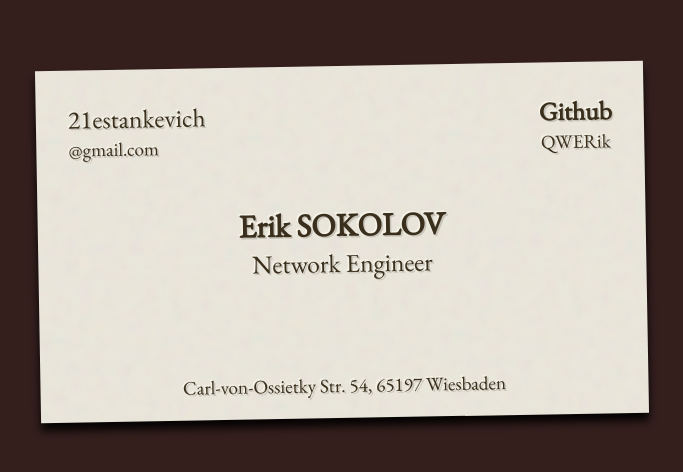
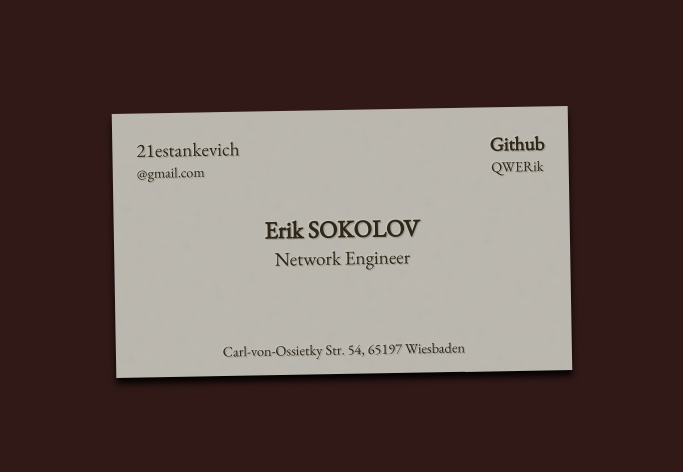
Before and after one commit to eriksokolov/sv, a SvelteKit app: page / in a window 1280 px wide. Shown: the part 166-638 px from the top of the page, without its empty margins (298-981 px from the left). Built offline with nearby package versions, Linux system fonts and the light colour scheme.

Commit message:
change background color, apply shadow

```diff
--- a/src/routes/+page.svelte
+++ b/src/routes/+page.svelte
@@ -10,11 +10,19 @@
   display: grid;
   place-items: center;
   font-family: 'EB Garamond';
-  background-color: rgba(31, 7, 5, 0.9);
+  background-color: rgba(41, 7, 5, 0.9);
+}
+:global(body)::after {
+  content: '';
+  position: fixed;
+  inset: 0;
+  background: rgba(0, 0, 0, 0.2);
+  z-index: 0;
+  pointer-events: none;
 }
 
 .ScaleWrapper {
-  transform: scale(2); /* Увеличиваем весь блок */
+  transform: scale(1.5);
   transform-origin: center center;
 }
 
```
